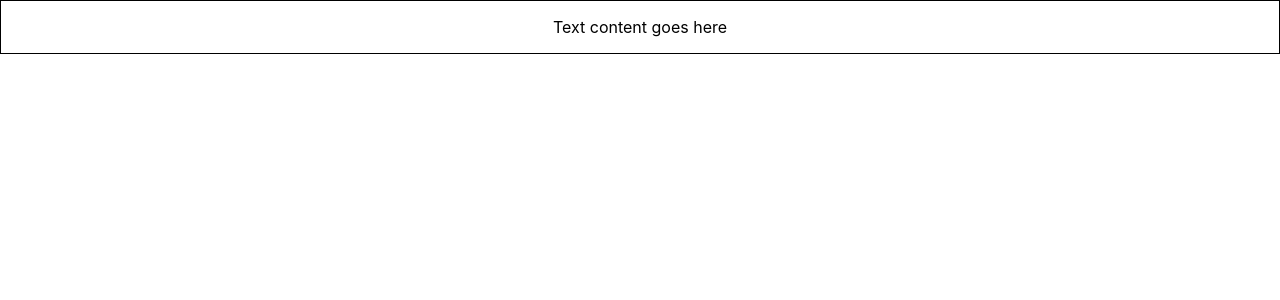
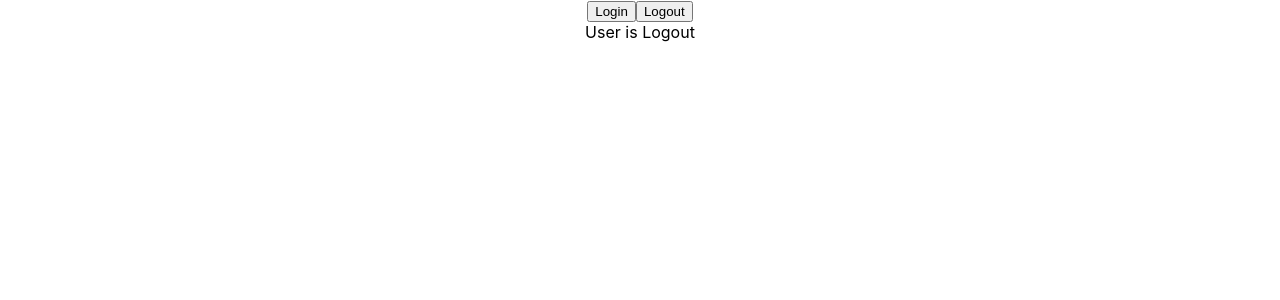
Before and after one commit to TruongQuyHai/react-typescript-demo, a React (Create React App) app: page / in a window 1280 px wide. Shown: the top 300 px of the page. Built offline with nearby package versions, Linux system fonts and the light colour scheme.

Commit message:
usestate hook

```diff
--- a/src/App.tsx
+++ b/src/App.tsx
@@ -1,10 +1,10 @@
 import "./App.css";
-import { Container } from "./components/Container";
+import { LoggedIn } from "./components/state/LoggedIn";
 
 function App() {
   return (
     <div className="App">
-      <Container styles={{ border: "1px solid black", padding: "1rem" }} />
+      <LoggedIn />
     </div>
   );
 }
--- a/src/components/Input.tsx
+++ b/src/components/Input.tsx
@@ -3,8 +3,6 @@ type InputProps = {
   handleChange: (event: React.ChangeEvent<HTMLInputElement>) => void;
 };
 
-export const Input = (props: InputProps) => {
-  return (
-    <input type="text" value={props.value} onChange={props.handleChange} />
-  );
+export const Input = ({ value, handleChange }: InputProps) => {
+  return <input type="text" value={value} onChange={handleChange} />;
 };
--- /dev/null
+++ b/src/components/state/LoggedIn.tsx
@@ -0,0 +1,20 @@
+import { useState } from "react";
+
+export const LoggedIn = () => {
+  const [isLoggedIn, setIsLoggedIn] = useState(false);
+
+  const handleLogin = () => {
+    setIsLoggedIn(true);
+  };
+  const handleLogout = () => {
+    setIsLoggedIn(false);
+  };
+
+  return (
+    <div>
+      <button onClick={handleLogin}>Login</button>
+      <button onClick={handleLogout}>Logout</button>
+      <div>User is {isLoggedIn ? "Login" : "Logout"}</div>
+    </div>
+  );
+};
```
Also changed, not shown: src/components/Person.tsx (+1 -6 lines), src/components/Person.types.ts (added, +7 -0 lines), src/components/PersonList.tsx (+3 -4 lines).
